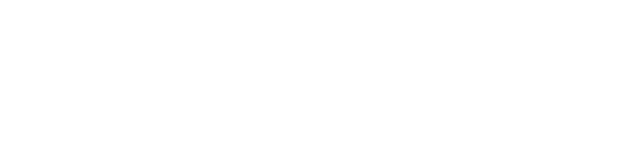
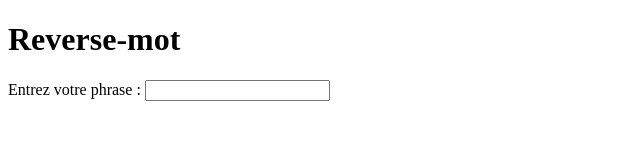
Before and after one commit to flaviebrct/reverse-mot, a plain HTML site: page index.html in a window 1280 px wide. Shown: the whole page, without its empty margins (0-640 px from the left). Drawn offline with Linux system fonts and the light colour scheme.

Commit message:
structure html

```diff
--- a/index.html
+++ b/index.html
@@ -8,6 +8,18 @@
     <title>Reverse</title>
 </head>
 <body>
+    <div class="main-container">
+        <h1>Reverse-mot</h1>
+            <div class="result-container">
+                <div class="input-container">
+                    <label for="string">Entrez votre phrase :</label>
+                    <input type="text" id="string" name="string" required>
+                </div>
+                <div class="result">
+
+                </div>
+            </div>
+    </div>
 
     <script type="module" src="./script.js"></script>
 </body>
```
